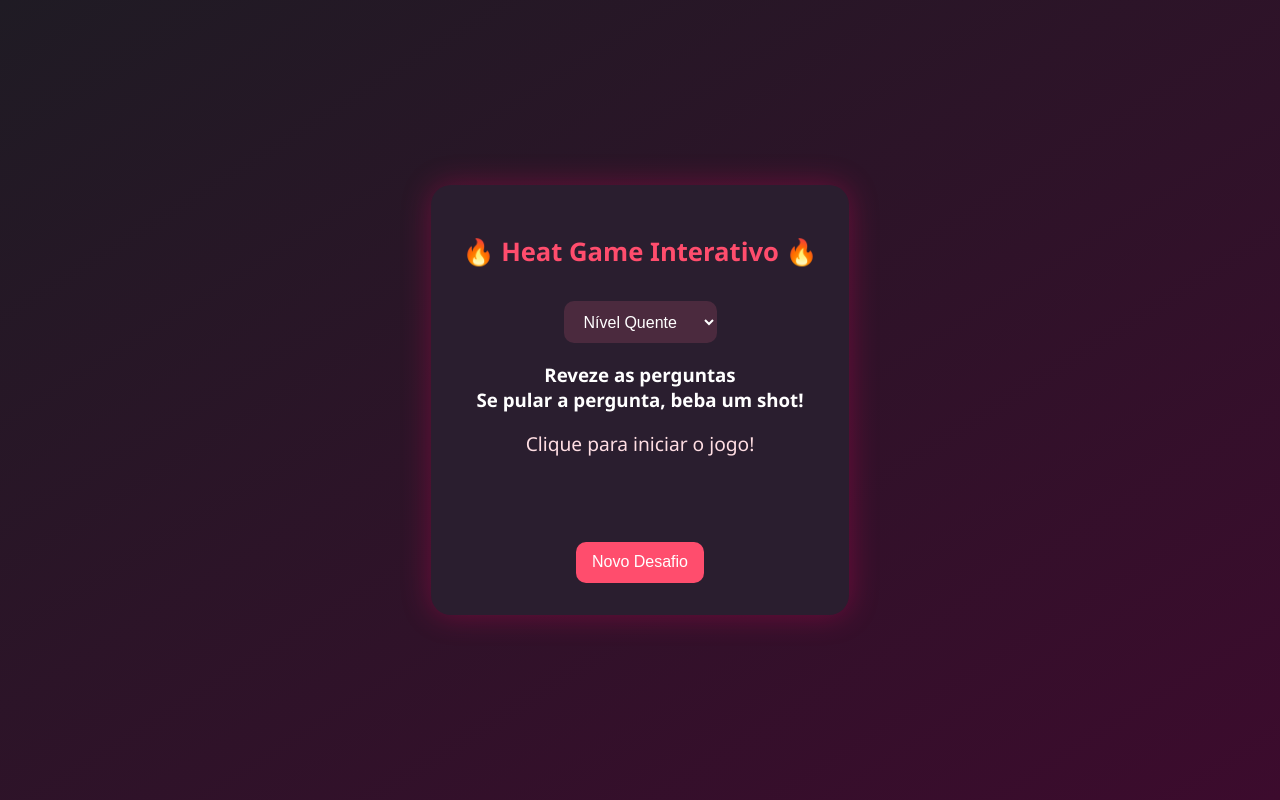
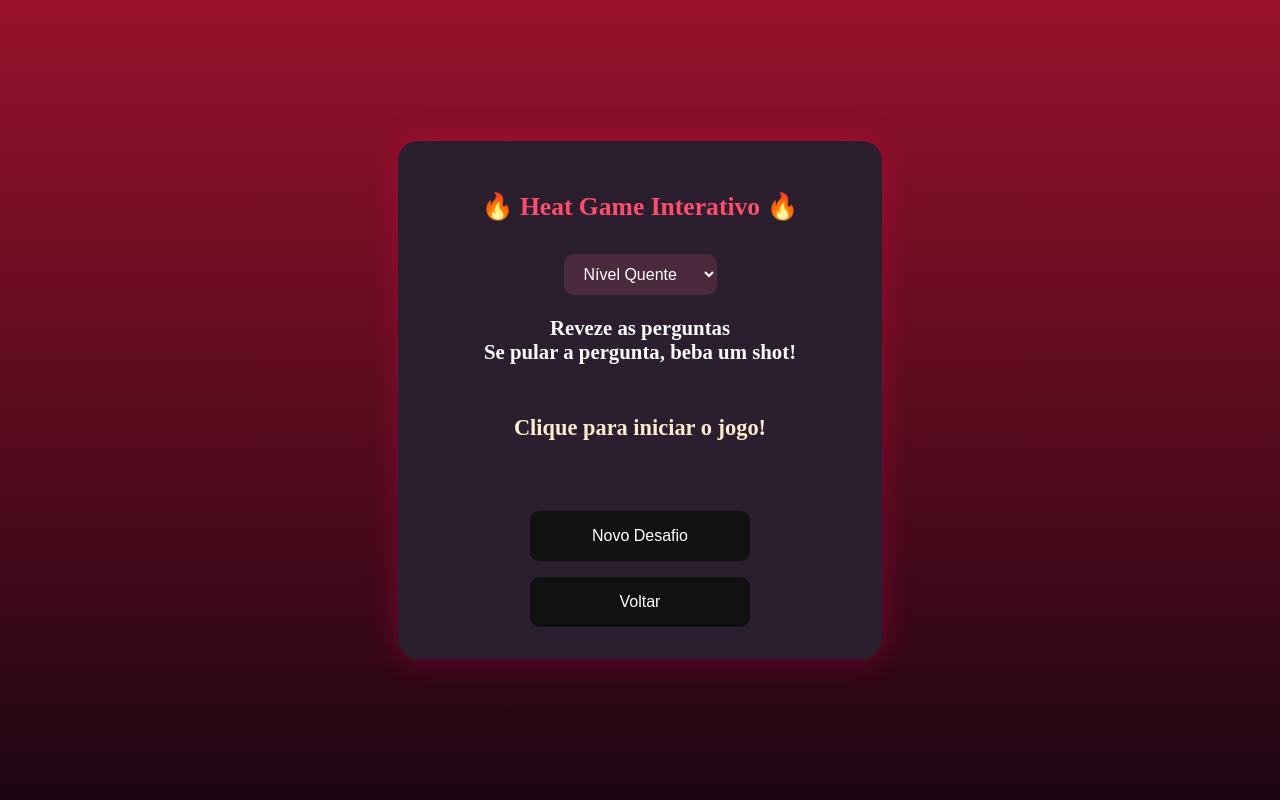
Before and after one commit to milenyv/jogo, a plain HTML site: page desafio/index.html in a window 1280 px wide. Drawn offline with Linux system fonts and the light colour scheme.

Commit message:
Conteudo

```diff
--- a/index.html
+++ b/desafio/index.html
@@ -5,7 +5,8 @@
   <meta name="viewport" content="width=device-width, initial-scale=1.0">
   <link rel="stylesheet" href="style.css">
   <script src="script.js"></script>
-  <title>Heat Game - Desafios Interativos</title>
+  <script src="script1.js"></script>
+  <title>Desafios Interativos</title>
 </head>
 <body>
   <div class="card">
@@ -17,7 +18,8 @@
     </select>
     <h3>Reveze as perguntas <br> Se pular a pergunta, beba um shot!</h3>
     <div id="desafio">Clique para iniciar o jogo!</div>
-    <button onclick="mostrarDesafio()">Novo Desafio</button>
+    <button class="glow-on-hover" onclick="mostrarDesafio()">Novo Desafio</button>
+    <a href="../inicio/index.html"><button class="glow-on-hover">Voltar</button></a>
   </div>
 
 </body>
--- a/script.js
+++ b/desafio/script.js
@@ -54,7 +54,8 @@
         "Morda ou lamba os glúteos dele(a) por 10 segundos.",
         "Escolha um lugar do corpo e peça para ele(a) beijar lentamente.",
         "Beije até deixar arrepiado(a).",
-        "Sente no colo e mova lentamente o quadril."
+        "Sente no colo e mova lentamente o quadril.",
+        "Explore os pontos fracos do parceiro(a)"
       ],
       extremo: [
         "Faça sexo oral por 1 minuto.",
--- /dev/null
+++ b/desafio/style.css
@@ -0,0 +1,124 @@
+    body {
+      font-family: serif;
+      background: linear-gradient(to bottom, #98122A, #1D0512);
+      color: #fff;
+      display: flex;
+      justify-content: center;
+      align-items: center;
+      height: 100vh;
+      margin: 0;
+    }
+
+
+    .card {
+      background: #2a1e2f;
+      padding: 2rem;
+      border-radius: 20px;
+      box-shadow: 0 0 30px rgba(255, 0, 100, 0.3);
+      text-align: center;
+      max-width: 420px;
+    }
+
+    .glow-on-hover {
+      width: 220px;
+      height: 50px;
+      border: none;
+      outline: none;
+      color: #fff;
+      background: #111;
+      cursor: pointer;
+      position: relative;
+      z-index: 0;
+      border-radius: 10px;
+    }
+
+    .glow-on-hover:before {
+      content: '';
+      background: linear-gradient(45deg, #ff0000, #ff7300, #fffb00, #48ff00, #00ffd5, #002bff, #7a00ff, #ff00c8, #ff0000);
+      position: absolute;
+      top: -2px;
+      left: -2px;
+      background-size: 400%;
+      z-index: -1;
+      filter: blur(5px);
+      width: calc(100% + 4px);
+      height: calc(100% + 4px);
+      animation: glowing 20s linear infinite;
+      opacity: 0;
+      transition: opacity .3s ease-in-out;
+      border-radius: 10px;
+    }
+
+    .glow-on-hover:active {
+      color: #000
+    }
+
+    .glow-on-hover:active:after {
+      background: transparent;
+    }
+
+    .glow-on-hover:hover:before {
+      opacity: 1;
+    }
+
+    .glow-on-hover:after {
+      z-index: -1;
+      content: '';
+      position: absolute;
+      width: 100%;
+      height: 100%;
+      background: #111;
+      left: 0;
+      top: 0;
+      border-radius: 10px;
+    }
+
+    @keyframes glowing {
+      0% {
+        background-position: 0 0;
+      }
+
+      50% {
+        background-position: 400% 0;
+      }
+
+      100% {
+        background-position: 0 0;
+      }
+    }
+
+    h1 {
+      font-size: 1.6rem;
+      color: #ff4d6d;
+      margin-bottom: 1rem;
+    }
+
+    h3{
+      font-size: 1.3rem;
+      font-weight: bolder;
+    }
+
+    #desafio {
+      font-family: serif;
+      font-size: 1.4rem;
+      font-weight: bolder;
+      color: rgb(255, 238, 206);
+      min-height: 80px;
+      padding-top: 30px;
+
+    }
+
+    select,
+    button {
+      padding: 0.7rem 1rem;
+      border: none;
+      border-radius: 10px;
+      margin-top: 1rem;
+      cursor: pointer;
+      font-size: 1rem;
+    }
+
+    select {
+      background-color: #4b2a3e;
+      color: #fff;
+    }
--- a/style.css
+++ b/inicio/style.css
@@ -1,6 +1,6 @@
     body {
-      font-family: 'Segoe UI', sans-serif;
-      background: linear-gradient(to bottom right, #1f1b24, #3c0b2d);
+      font-family: serif;
+      background: linear-gradient(to bottom, #98122A, #1D0512);
       color: #fff;
       display: flex;
       justify-content: center;
--- /dev/null
+++ b/roda_intimidade/style.css
@@ -0,0 +1,77 @@
+html,
+body {
+  margin: 0;
+  padding: 0;
+  width: 100%;
+  min-height: 100vh;
+  /* Agora cresce conforme o conteúdo */
+  background: linear-gradient(to bottom, #98122A, #1D0512);
+  display: flex;
+  flex-direction: column;
+  align-items: center;
+}
+
+h1 {
+  font-size: 1.8em;
+  color: #1d1d1d;
+  border: solid 2px;
+  padding: 8px;
+  border-radius: 5px;
+}
+
+.container {
+  display: flex;
+  flex-direction: row;
+  margin: auto;
+  gap: 100px;
+}
+
+
+.wheel-block {
+  display: flex;
+  flex-direction: column;
+  align-items: center;
+}
+
+.wheel {
+  border: 4px solid #ff4d4d;
+  border-radius: 50%;
+  width: 240px;
+  height: 240px;
+  display: flex;
+  align-items: center;
+  justify-content: center;
+  font-size: 1.2em;
+  color: #fff;
+  /* Texto branco */
+  background-color: #1a0000;
+  /* fundo escuro */
+}
+
+
+button {
+  padding: 12px 22px;
+  background: #cc0000;
+  border: none;
+  border-radius: 6px;
+  color: #fff;
+  font-size: 1em;
+  margin: 10px;
+  cursor: pointer;
+  transition: 0.2s;
+}
+
+button:hover {
+  background: #e60000;
+}
+
+.voltar {
+  padding: 12px 22px;
+  background: #cc0000;
+  border: none;
+  font-style: none;
+  border-radius: 6px;
+  color: #fff;
+  font-size: 1em;
+
+}
--- /dev/null
+++ b/roleta misteriosa/style.css
@@ -0,0 +1,61 @@
+html, body {
+  margin: 0;
+  padding: 0;
+  width: 100%;
+  min-height: 100vh;
+  background: linear-gradient(to bottom, #98122A, #1D0512);
+  font-family: serif;
+  color: #fff;
+  text-align: center;
+  display: flex;
+  flex-direction: column;
+  align-items: center;
+  justify-content: flex-start;
+}
+
+h1 {
+  color: #000000;
+  font-size: 2em;
+  border: solid 2px;
+  padding: 8px;
+  border-radius: 5px;
+}
+
+#wheel {
+  margin: 2em auto;
+  width: 300px;
+  height: 300px;
+  border-radius: 50%;
+  border: 6px solid #750016;
+  background: radial-gradient(circle, #2c2c2c 0%, #1a1a1a 100%);
+  display: flex;
+  align-items: center;
+  justify-content: center;
+  font-size: 1.5em;
+  color: #fff;
+  cursor: pointer;
+  box-shadow: 0 0 25px #a2001e99;
+  transition: transform 1.5s ease-out;
+}
+
+#action {
+  margin-top: 1.5em;
+  font-size: 1.3em;
+  color: #903e59;
+  min-height: 3em; /* reserva espaço para o texto */
+}
+
+button {
+  background-color: #bd0224;
+  color: white;
+  padding: 0.7em 2em;
+  border: none;
+  border-radius: 30px;
+  cursor: pointer;
+  font-size: 1.3em;
+  margin-top: 2em;
+}
+
+button:hover {
+  border: solid 3px;
+}
```
Also changed, not shown: inicio/index.html (added, +31 -0 lines), roda_intimidade/index.html (added, +29 -0 lines), roda_intimidade/script.js (added, +9 -0 lines), roleta misteriosa/index.html (added, +18 -0 lines), roleta misteriosa/script.js (added, +37 -0 lines).
